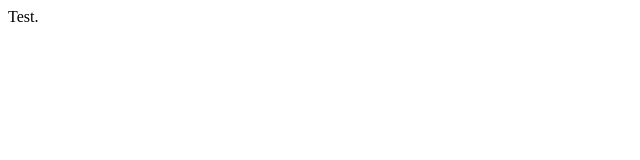
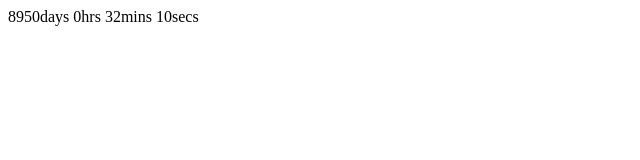
Before and after one commit to IObregon-plain/howLongUntilIkerRetires, a plain HTML site: page index.html in a window 1280 px wide. Shown: the whole page, without its empty margins (0-640 px from the left). Drawn offline with Linux system fonts and the light colour scheme.

Commit message:
Created a timer for how long until I retire.

```diff
--- a/index.html
+++ b/index.html
@@ -1,7 +1,46 @@
 <html>
 
 <body>
-    Test.
+    <div id="countdown"></div>
 </body>
 
+<script>
+
+    CountDownTimer('09/18/2046 10:1 AM', 'countdown');
+
+    function CountDownTimer(dt, id) {
+        var end = new Date(dt);
+
+        var _second = 1000;
+        var _minute = _second * 60;
+        var _hour = _minute * 60;
+        var _day = _hour * 24;
+        var timer;
+
+        function showRemaining() {
+            var now = new Date();
+            var distance = end - now;
+            if (distance < 0) {
+
+                clearInterval(timer);
+                document.getElementById(id).innerHTML = 'EXPIRED!';
+
+                return;
+            }
+            var days = Math.floor(distance / _day);
+            var hours = Math.floor((distance % _day) / _hour);
+            var minutes = Math.floor((distance % _hour) / _minute);
+            var seconds = Math.floor((distance % _minute) / _second);
+
+            document.getElementById(id).innerHTML = days + 'days ';
+            document.getElementById(id).innerHTML += hours + 'hrs ';
+            document.getElementById(id).innerHTML += minutes + 'mins ';
+            document.getElementById(id).innerHTML += seconds + 'secs';
+        }
+
+        timer = setInterval(showRemaining, 1000);
+    }
+
+</script>
+
 </html>
```
